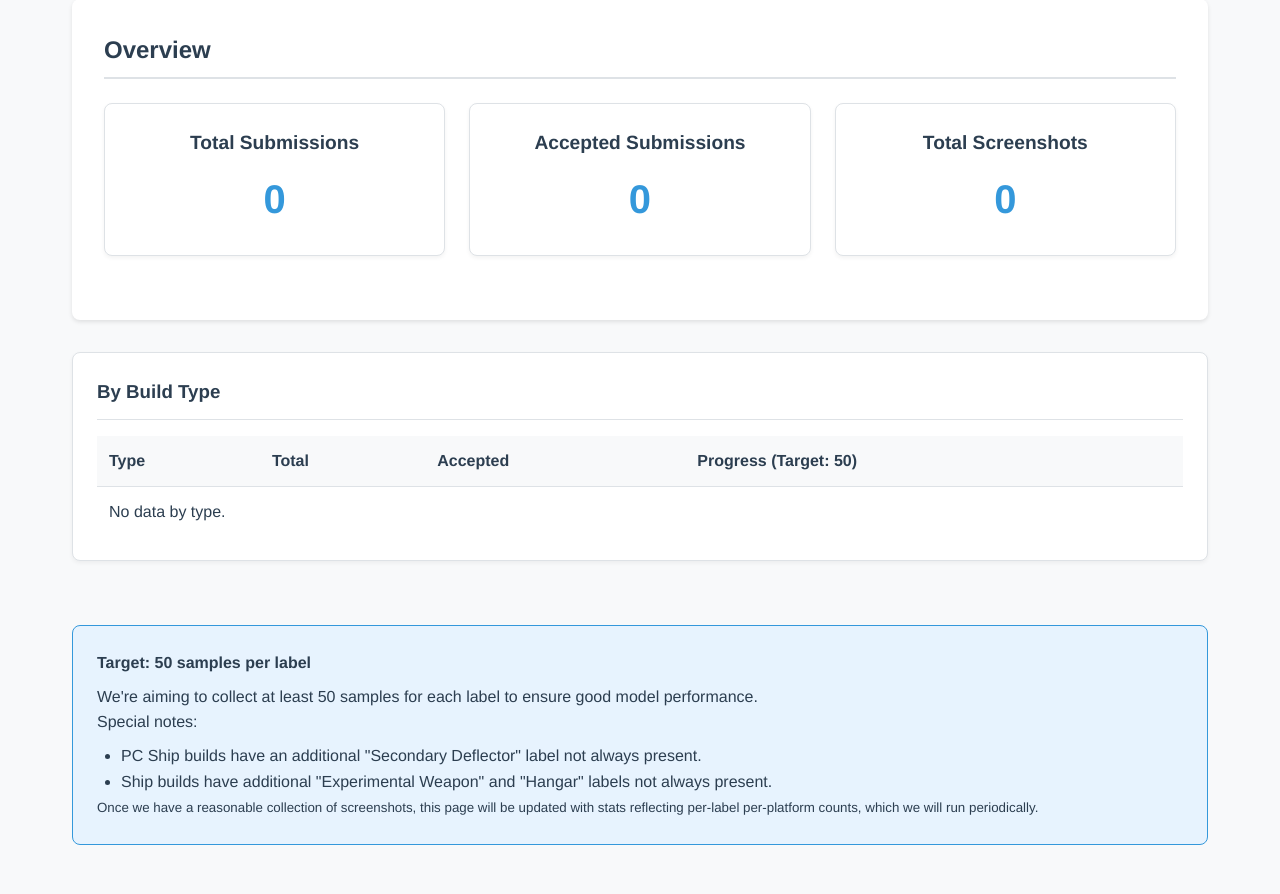
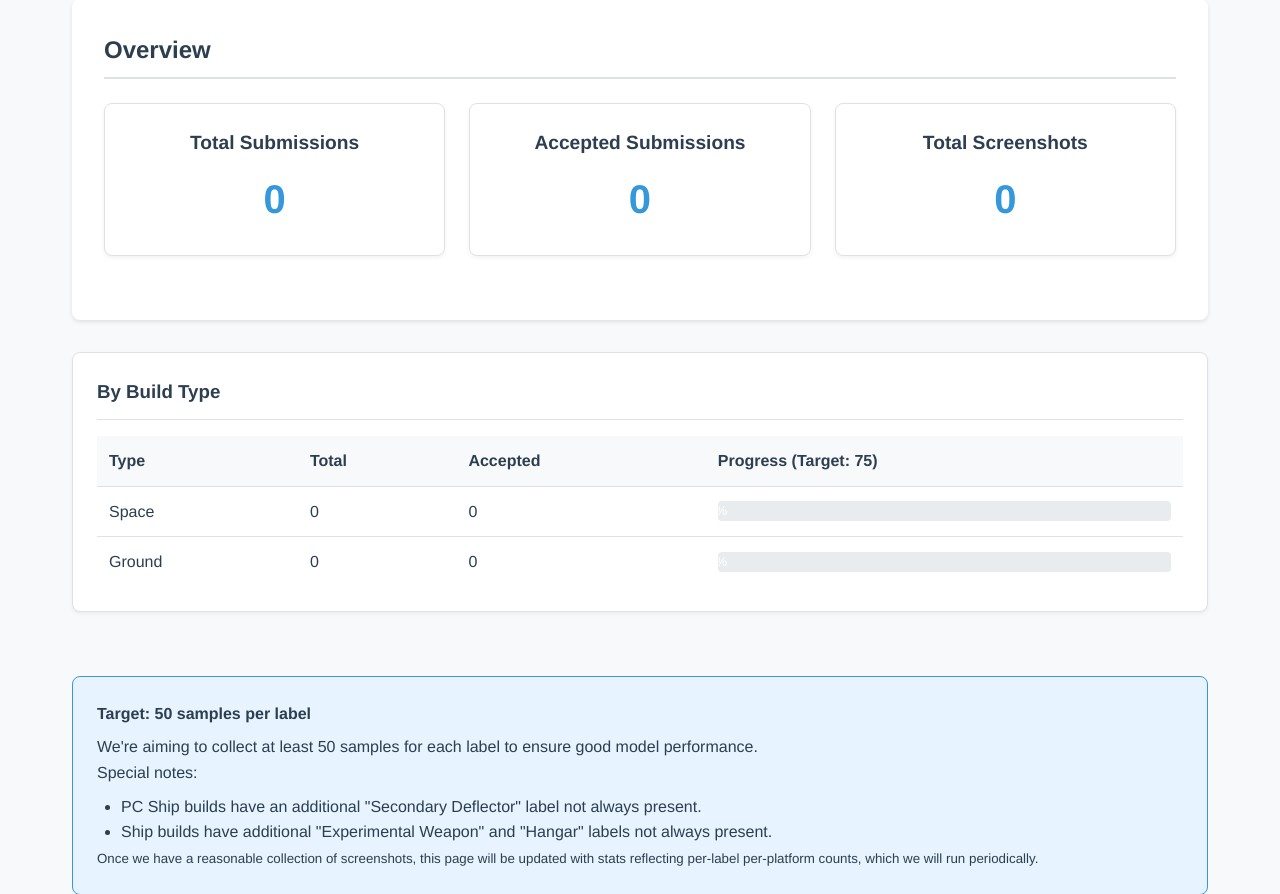
Before and after one commit to phillipod/SISTER, a Flask app: page /training-data-stats in a window 1280 px wide. Shown: the part 560-1454 px from the top of the page. Run offline with Flask 3, Linux system fonts and the light colour scheme; data that the repository does not hold is empty.

Commit message:
✨ Update training data statistics: Refined the 'by_type' structure to use a standard dictionary with predefined keys for 'space' and 'ground'. Increased the target samples per type to 75 and added a new target per label of 50. Updated the HTML template to reflect the change in target label statistics for improved clarity.

```diff
--- a/sister_website/app.py
+++ b/sister_website/app.py
@@ -630,8 +630,12 @@ def training_data_stats():
         'total_submissions': 0,
         'total_accepted': 0,
         'total_screenshots': 0,
-        'by_type': defaultdict(lambda: {'total': 0, 'accepted': 0}),
-        'target_per_type': 50  # Target number of each type
+        'by_type': {
+            'space': {'total': 0, 'accepted': 0},
+            'ground': {'total': 0, 'accepted': 0}
+        },
+        'target_per_type': 75,  # Target number of each type,
+        'target_per_label': 50, # Target number of each label
     }
 
     # Process submissions
@@ -648,8 +652,8 @@ def training_data_stats():
                 if submission.is_accepted:
                     stats['by_type'][screenshot.type]['accepted'] += 1
 
-    # Convert defaultdict to dict for template
-    stats['by_type'] = dict(stats['by_type'])
+    # Ensure by_type is a standard dict for the template, which it already is now
+    # No conversion needed if initialized as a dict with predefined keys
 
     return render_template('training_data_stats.html',
                          stats=stats,
--- a/sister_website/templates/training_data_stats.html
+++ b/sister_website/templates/training_data_stats.html
@@ -63,8 +63,8 @@
     </div>
 
     <div class="info-box">
-        <h4>Target: {{ stats.target_per_type }} samples per label</h4>
-        <p>We're aiming to collect at least {{ stats.target_per_type }} samples for each label to ensure good model performance.</p>
+        <h4>Target: {{ stats.target_per_label }} samples per label</h4>
+        <p>We're aiming to collect at least {{ stats.target_per_label }} samples for each label to ensure good model performance.</p>
         <p>Special notes:
             <ul>
                 <li>PC Ship builds have an additional "Secondary Deflector" label not always present.</li>
```
